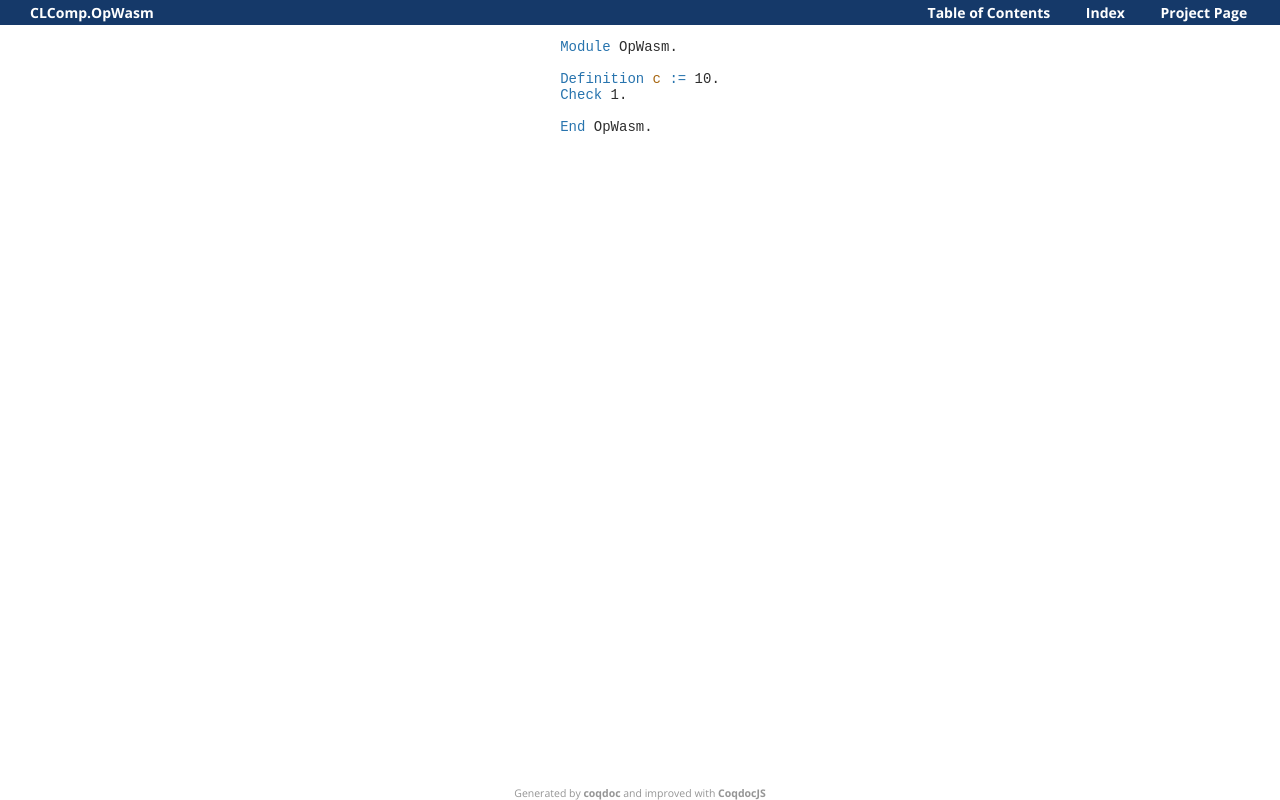
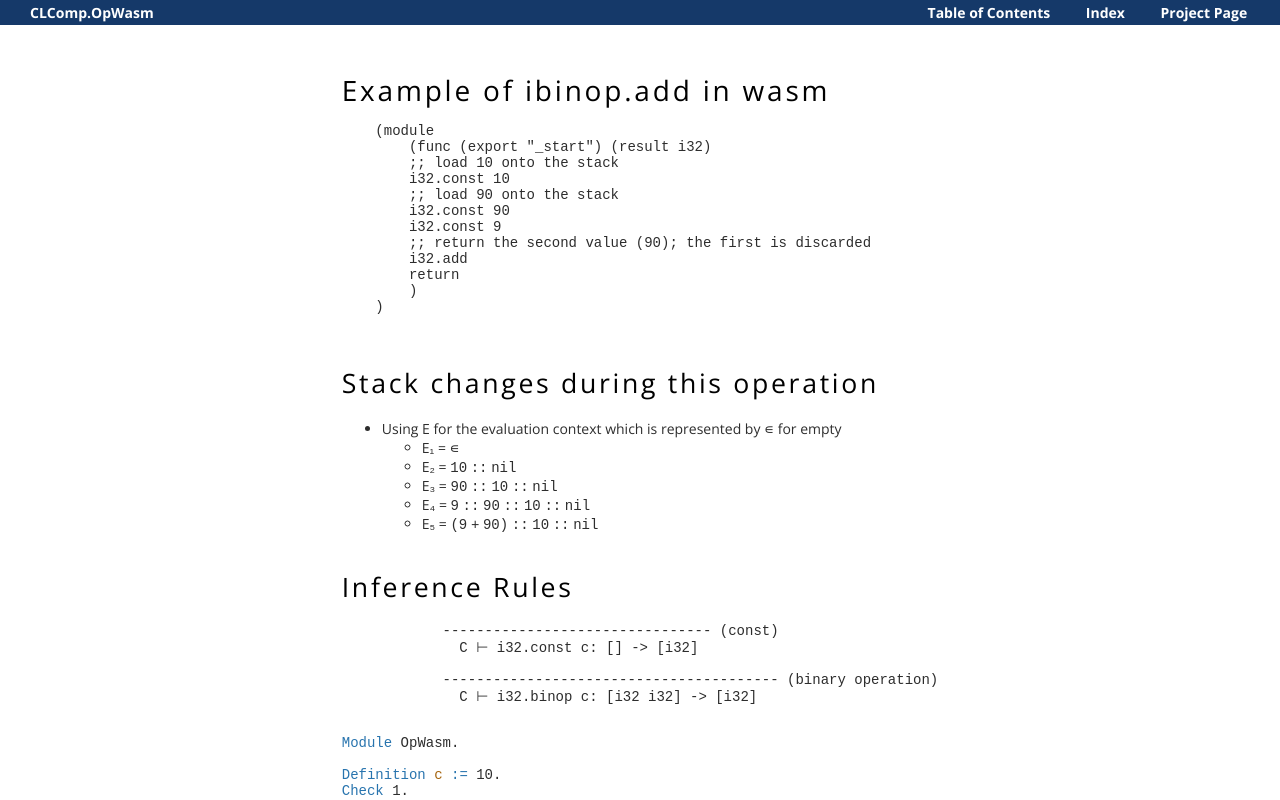
Before and after one commit to CadeMichael/cl_comp, a plain HTML site: page html/CLComp.OpWasm.html in a window 1280 px wide. Drawn offline with nearby package versions, Linux system fonts and the light colour scheme.

Commit message:
notes from wasm-cert

```diff
--- a/html/CLComp.OpWasm.html
+++ b/html/CLComp.OpWasm.html
@@ -28,6 +28,79 @@
 <h1 class="libtitle">CLComp.OpWasm</h1>
 
 <div class="code">
+</div>
+
+<div class="doc">
+<a id="lab1"></a><h1 class="section">Example of ibinop.add in wasm</h1>
+
+
+<div class="paragraph"> </div>
+
+<pre>
+    (module
+        (func (export "_start") (result i32)
+        ;; load 10 onto the stack
+        i32.const 10
+        ;; load 90 onto the stack
+        i32.const 90
+        i32.const 9
+        ;; return the second value (90); the first is discarded
+        i32.add
+        return
+        )
+    )
+</pre>
+
+<div class="paragraph"> </div>
+
+<a id="lab2"></a><h2 class="section">Stack changes during this operation</h2>
+
+<ul class="doclist">
+<li> Using E for the evaluation context which is represented by ∊ for empty
+<ul class="doclist">
+<li> E₁ = ∊
+
+</li>
+<li> E₂ = <span class="inlinecode">10</span> <span class="inlinecode">::</span> <span class="inlinecode"><span class="id" title="var">nil</span></span>
+
+</li>
+<li> E₃ = <span class="inlinecode">90</span> <span class="inlinecode">::</span> <span class="inlinecode">10</span> <span class="inlinecode">::</span> <span class="inlinecode"><span class="id" title="var">nil</span></span>
+
+</li>
+<li> E₄ = <span class="inlinecode">9</span> <span class="inlinecode">::</span> <span class="inlinecode">90</span> <span class="inlinecode">::</span> <span class="inlinecode">10</span> <span class="inlinecode">::</span> <span class="inlinecode"><span class="id" title="var">nil</span></span>
+
+</li>
+<li> E₅ = <span class="inlinecode">(9</span> <span class="inlinecode">+</span> <span class="inlinecode">90)</span> <span class="inlinecode">::</span> <span class="inlinecode">10</span> <span class="inlinecode">::</span> <span class="inlinecode"><span class="id" title="var">nil</span></span>
+
+</li>
+</ul>
+
+</li>
+</ul>
+
+<div class="paragraph"> </div>
+
+<a id="lab3"></a><h2 class="section">Inference Rules</h2>
+
+
+<div class="paragraph"> </div>
+
+<pre>
+            -------------------------------- (const)
+              C ⊢ i32.const c: [] -&gt; [i32]
+
+            ---------------------------------------- (binary operation)
+              C ⊢ i32.binop c: [i32 i32] -&gt; [i32]
+
+</pre>
+
+<div class="paragraph"> </div>
+
+
+</div>
+<div class="code">
+
+<br/>
 <span class="id" title="keyword">Module</span> <a id="OpWasm" class="idref" href="#OpWasm"><span class="id" title="module">OpWasm</span></a>.<br/>
 
 <br/>
```
Also changed, not shown: html/toc.html (+13 -0 lines), README.md, 1 other file.
